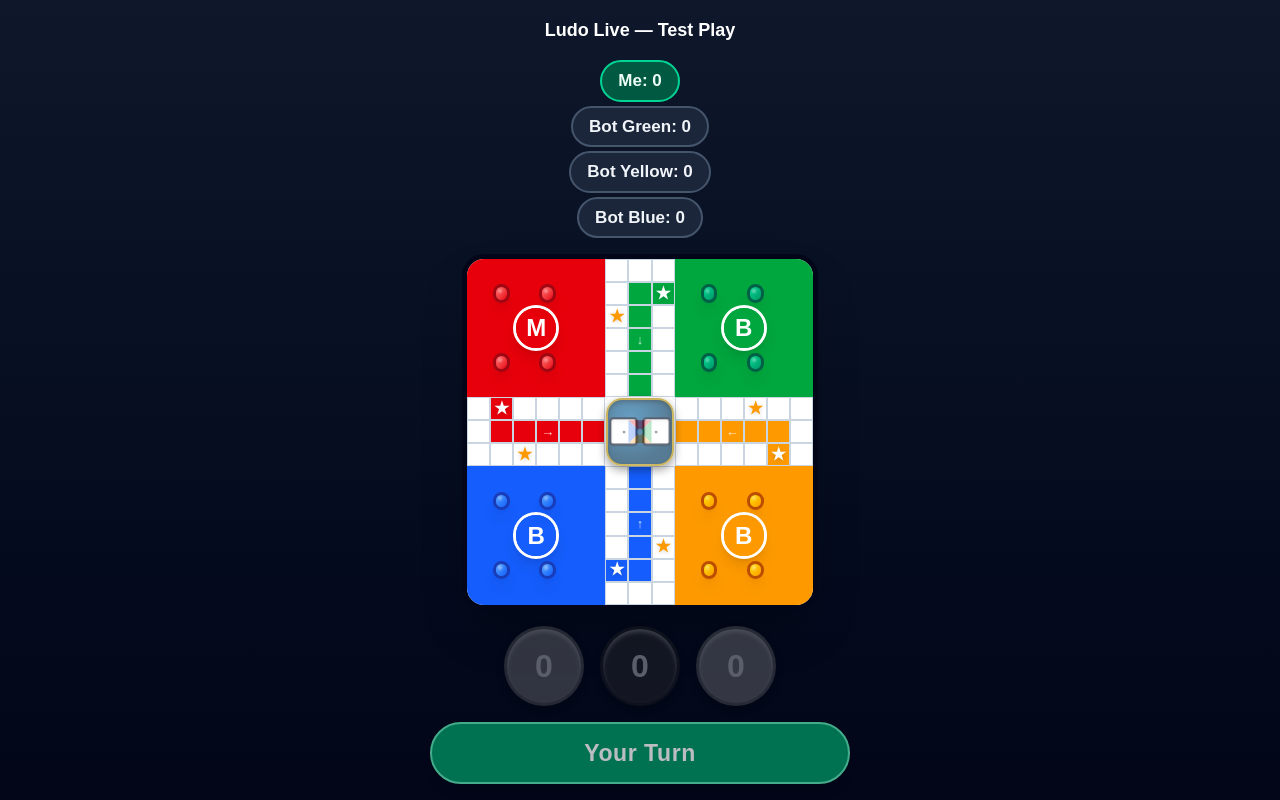
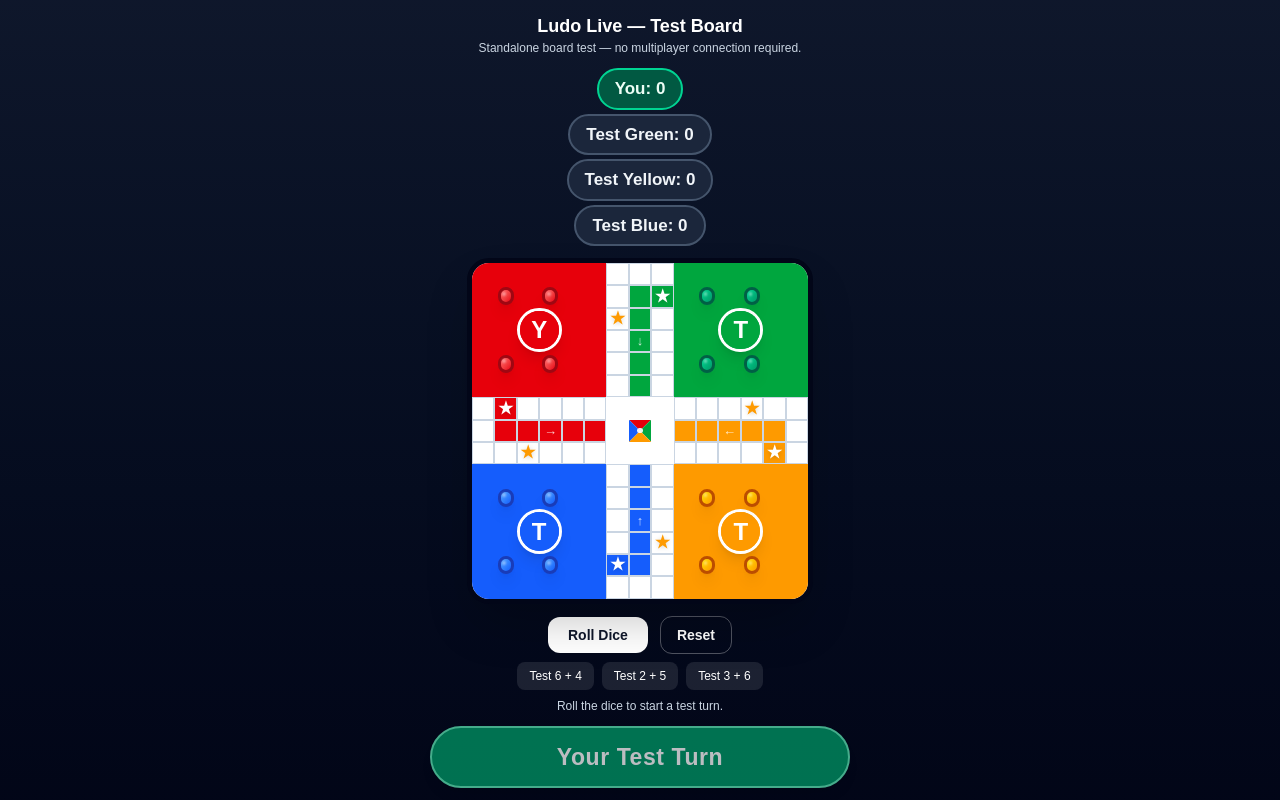
Before and after one commit to MrDan001/ludo-live, a Next.js app: page /test-board in a window 1280 px wide. Built offline with nearby package versions, Linux system fonts and the light colour scheme.

Commit message:
Build standalone test board with independent two-dice consumption

```diff
--- a/app/test-board/page.tsx
+++ b/app/test-board/page.tsx
@@ -1,5 +1,186 @@
-import PlayPage from "../play/page";
+"use client";
+
+import { useMemo, useState } from "react";
+import Board from "@/components/board/Board";
+import FitSquare from "@/components/board/FitSquare";
+import ScoreBar from "@/components/board/ScoreBar";
+import TurnBanner from "@/components/board/TurnBanner";
+import CaptureToast from "@/components/board/CaptureToast";
+import type { PlayerColor, GameState } from "@/lib/engine/gameState";
+import { createInitialGameState } from "@/lib/engine/gameState";
+import { rollTwoDice, DiceRoll } from "@/lib/engine/dice";
+import { applyMove, getValidMoves, MoveOption, MoveSource } from "@/lib/engine/moves";
+
+const HUMAN_COLOR: PlayerColor = "RED";
+const ACTIVE_COLORS: PlayerColor[] = ["RED", "GREEN", "YELLOW", "BLUE"];
+const PLAYER_NAMES: Partial<Record<PlayerColor, string>> = {
+  RED: "You",
+  GREEN: "Test Green",
+  YELLOW: "Test Yellow",
+  BLUE: "Test Blue",
+};
+
+type UsedDice = { d1: boolean; d2: boolean };
+
+function freshGame(): GameState {
+  return createInitialGameState(ACTIVE_COLORS, [], false);
+}
+
+function movesForSource(moves: MoveOption[], source: MoveSource, used: UsedDice) {
+  if (source === "sum") return [];
+  if (source === "d1" && used.d1) return [];
+  if (source === "d2" && used.d2) return [];
+  return moves.filter((m) => m.source === source);
+}
 
 export default function TestBoardPage() {
-  return <PlayPage />;
+  const [gameState, setGameState] = useState<GameState>(() => freshGame());
+  const [diceRoll, setDiceRoll] = useState<DiceRoll | null>(null);
+  const [usedDice, setUsedDice] = useState<UsedDice>({ d1: false, d2: false });
+  const [validMoves, setValidMoves] = useState<MoveOption[]>([]);
+  const [activeSource, setActiveSource] = useState<MoveSource | null>(null);
+  const [captureText, setCaptureText] = useState<string | null>(null);
+  const [message, setMessage] = useState("Roll the dice to start a test turn.");
+
+  const enabled = useMemo(() => ({
+    d1: !!diceRoll && !usedDice.d1 && validMoves.some((m) => m.source === "d1"),
+    d2: !!diceRoll && !usedDice.d2 && validMoves.some((m) => m.source === "d2"),
+    sum: false,
+  }), [diceRoll, usedDice, validMoves]);
+
+  const selectableTokenIds = useMemo(() => new Set(
+    activeSource ? movesForSource(validMoves, activeSource, usedDice).map((m) => m.tokenId) : []
+  ), [activeSource, validMoves, usedDice]);
+
+  const startRoll = (nextRoll: DiceRoll) => {
+    const moves = getValidMoves(gameState, nextRoll).filter((m) => m.source === "d1" || m.source === "d2");
+    const d1Moves = moves.some((m) => m.source === "d1");
+    const d2Moves = moves.some((m) => m.source === "d2");
+
+    setDiceRoll(nextRoll);
+    setUsedDice({ d1: false, d2: false });
+    setValidMoves(moves);
+    setActiveSource(d1Moves && !d2Moves ? "d1" : !d1Moves && d2Moves ? "d2" : null);
+
+    if (!d1Moves && !d2Moves) {
+      setDiceRoll(null);
+      setMessage(`Rolled ${nextRoll.d1} + ${nextRoll.d2}. Neither die has a legal move.`);
+    } else if (d1Moves && !d2Moves) {
+      setMessage(`Rolled ${nextRoll.d1} + ${nextRoll.d2}. Die ${nextRoll.d1} is the only legal move.`);
+    } else if (!d1Moves && d2Moves) {
+      setMessage(`Rolled ${nextRoll.d1} + ${nextRoll.d2}. Die ${nextRoll.d2} is the only legal move.`);
+    } else {
+      setMessage(`Rolled ${nextRoll.d1} + ${nextRoll.d2}. Choose either die, then choose a highlighted token.`);
+    }
+  };
+
+  const roll = () => {
+    if (!diceRoll && !gameState.winner) startRoll(rollTwoDice());
+  };
+
+  const forcePair = (d1: number, d2: number) => {
+    if (diceRoll) return;
+    startRoll({ d1, d2, sum: d1 + d2, hasSix: d1 === 6 || d2 === 6 });
+  };
+
+  const chooseSource = (source: MoveSource) => {
+    if (!diceRoll || source === "sum" || !enabled[source]) return;
+    setActiveSource(source);
+    setMessage(`Die ${source === "d1" ? diceRoll.d1 : diceRoll.d2} selected. Now choose a highlighted token.`);
+  };
+
+  const selectMove = (tokenId: string) => {
+    if (!diceRoll || !activeSource) return;
+    const move = movesForSource(validMoves, activeSource, usedDice).find((m) => m.tokenId === tokenId);
+    if (!move) return;
+
+    const nextState = applyMove(gameState, move);
+    const nextUsed: UsedDice = { ...usedDice, [activeSource]: true };
+    const remaining = getValidMoves(nextState, diceRoll).filter((m) =>
+      (m.source === "d1" && !nextUsed.d1) || (m.source === "d2" && !nextUsed.d2)
+    );
+
+    setGameState(nextState);
+    setUsedDice(nextUsed);
+    setValidMoves(remaining);
+    setActiveSource(null);
+    setCaptureText("Move complete");
+    setTimeout(() => setCaptureText(null), 900);
+
+    if (nextState.winner) {
+      setDiceRoll(null);
+      setValidMoves([]);
+      setMessage("You won the test game. Reset to test again.");
+    } else if (remaining.length > 0) {
+      setMessage("The other die is still available. Select it, then choose a token.");
+    } else {
+      setDiceRoll(null);
+      setUsedDice({ d1: false, d2: false });
+      setValidMoves([]);
+      setMessage(diceRoll.d1 === 6 || diceRoll.d2 === 6
+        ? "Both dice are resolved. You rolled a 6, so roll again."
+        : "Both dice are resolved. Roll again for the next test turn.");
+    }
+  };
+
+  const reset = () => {
+    setGameState(freshGame());
+    setDiceRoll(null);
+    setUsedDice({ d1: false, d2: false });
+    setValidMoves([]);
+    setActiveSource(null);
+    setMessage("Reset. Roll the dice to start a test turn.");
+  };
+
+  const scoreEntries = ACTIVE_COLORS.map((color) => {
+    const player = gameState.players.find((p) => p.color === color);
+    const value = player ? player.tokens.filter((t) => t.position === 57).length : 0;
+    return { label: PLAYER_NAMES[color] ?? color, value, active: color === HUMAN_COLOR };
+  });
+
+  return (
+    <div className="fixed inset-0 h-[100dvh] w-screen overflow-y-auto overflow-x-hidden touch-pan-y select-none bg-gradient-to-b from-slate-900 to-slate-950 flex flex-col items-center gap-3 p-3 text-white">
+      <div className="text-center shrink-0">
+        <h1 className="text-lg font-bold">Ludo Live — Test Board</h1>
+        <p className="text-xs text-slate-300">Standalone board test — no multiplayer connection required.</p>
+      </div>
+
+      <ScoreBar entries={scoreEntries} />
+
+      <FitSquare className="relative" maxSize={600}>
+        <Board
+          players={gameState.players}
+          selectableTokenIds={selectableTokenIds}
+          playerNames={PLAYER_NAMES}
+          onTokenClick={selectMove}
+          onCapture={() => setCaptureText("Capture!")}
+        />
+        <CaptureToast text={captureText} />
+      </FitSquare>
+
+      <div className="flex flex-col items-center gap-2 shrink-0">
+        <div className="flex items-center gap-3">
+          <button type="button" onClick={roll} disabled={!!diceRoll || !!gameState.winner} className="rounded-xl bg-white px-5 py-2 text-sm font-bold text-slate-900 disabled:opacity-40">{diceRoll ? `Rolled ${diceRoll.d1} + ${diceRoll.d2}` : "Roll Dice"}</button>
+          <button type="button" onClick={reset} className="rounded-xl border border-white/30 px-4 py-2 text-sm font-semibold">Reset</button>
+        </div>
+
+        <div className="flex gap-2 text-xs">
+          <button type="button" onClick={() => forcePair(6, 4)} disabled={!!diceRoll} className="rounded-lg bg-white/10 px-3 py-1.5 disabled:opacity-40">Test 6 + 4</button>
+          <button type="button" onClick={() => forcePair(2, 5)} disabled={!!diceRoll} className="rounded-lg bg-white/10 px-3 py-1.5 disabled:opacity-40">Test 2 + 5</button>
+          <button type="button" onClick={() => forcePair(3, 6)} disabled={!!diceRoll} className="rounded-lg bg-white/10 px-3 py-1.5 disabled:opacity-40">Test 3 + 6</button>
+        </div>
+
+        {diceRoll && (
+          <div className="flex gap-3 text-sm font-bold">
+            <button type="button" onClick={() => chooseSource("d1")} disabled={!enabled.d1} className={`rounded-full px-5 py-2 ${activeSource === "d1" ? "bg-sky-400 ring-4 ring-sky-200" : "bg-sky-600"} disabled:opacity-30`}>{usedDice.d1 ? "✓" : diceRoll.d1}</button>
+            <button type="button" onClick={() => chooseSource("d2")} disabled={!enabled.d2} className={`rounded-full px-5 py-2 ${activeSource === "d2" ? "bg-emerald-400 ring-4 ring-emerald-200" : "bg-emerald-600"} disabled:opacity-30`}>{usedDice.d2 ? "✓" : diceRoll.d2}</button>
+          </div>
+        )}
+
+        <p className="max-w-xl text-center text-xs text-slate-300">{message}</p>
+      </div>
+
+      <TurnBanner text={gameState.winner ? "Test complete" : "Your Test Turn"} isYou={!gameState.winner} />
+    </div>
+  );
 }
```
